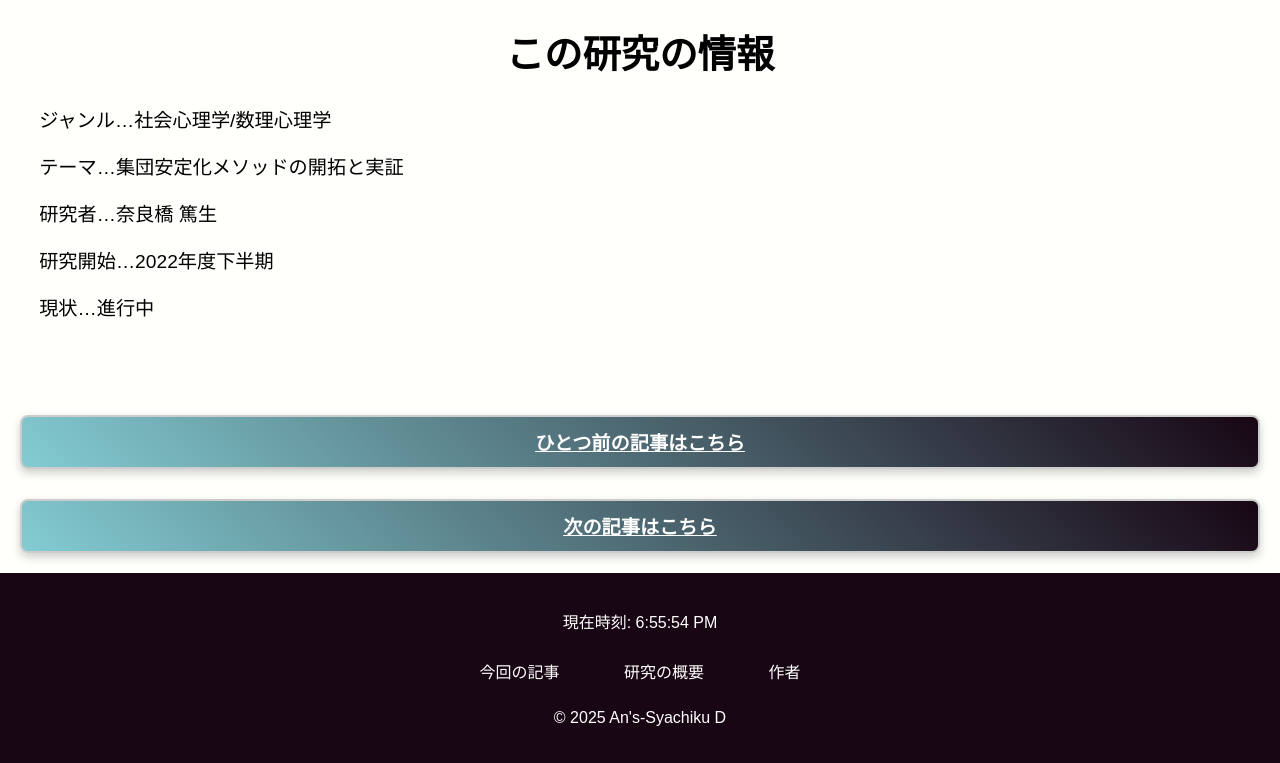
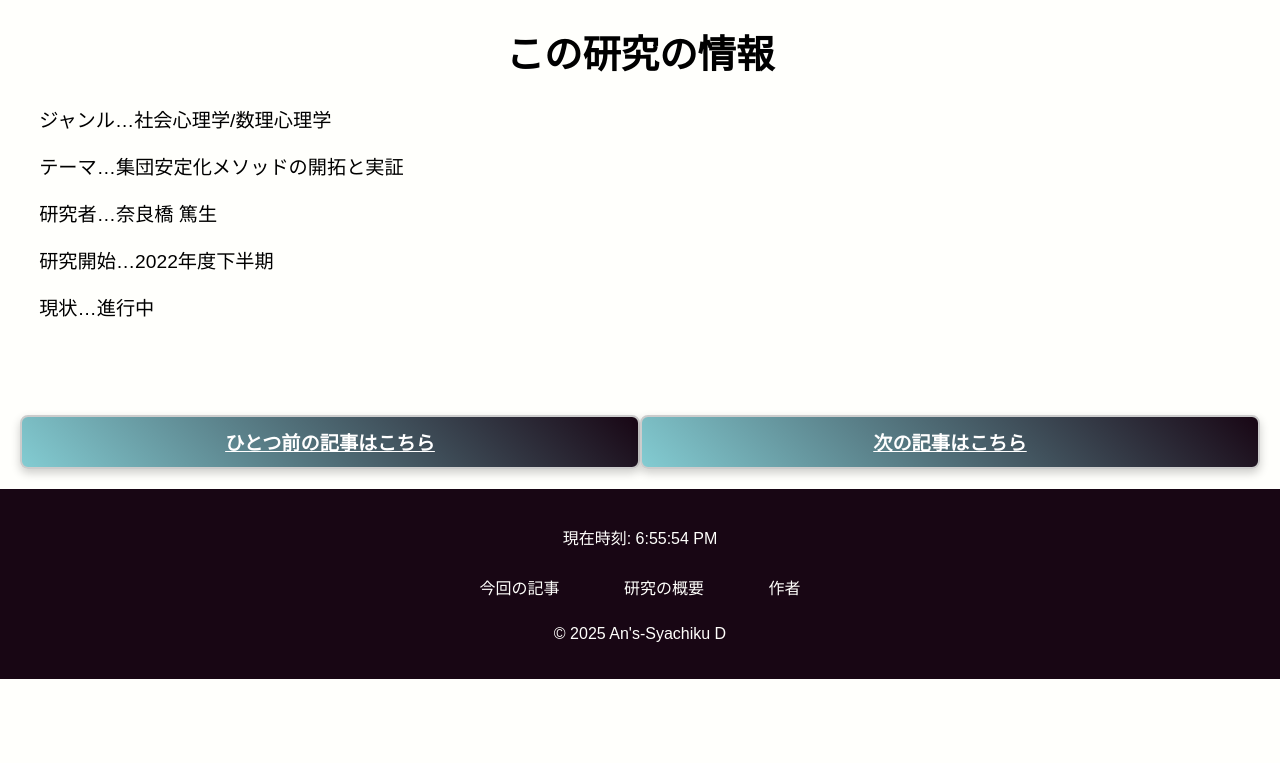
Before and after one commit to ATARO-QQQ/Ao-rese2025-arts-1, a plain HTML site: page index.html in a window 1280 px wide. Shown: the part 3027-3790 px from the top of the page. After the commit the page ends 3706 px from the top, so only its background shows below. Drawn offline with Linux system fonts and the light colour scheme.

Commit message:
Update index.html

```diff
--- a/index.html
+++ b/index.html
@@ -568,9 +568,6 @@
         <a href="#" class="past-article-box">
             ひとつ前の記事はこちら
 </a>
-        </div>
-        </div>
-        <div class="past-article-container">
         <a href="https://ataro-qqq.github.io/Ao-rese2025-art1-1/" class="past-article-box">
             次の記事はこちら
             </a>
```
